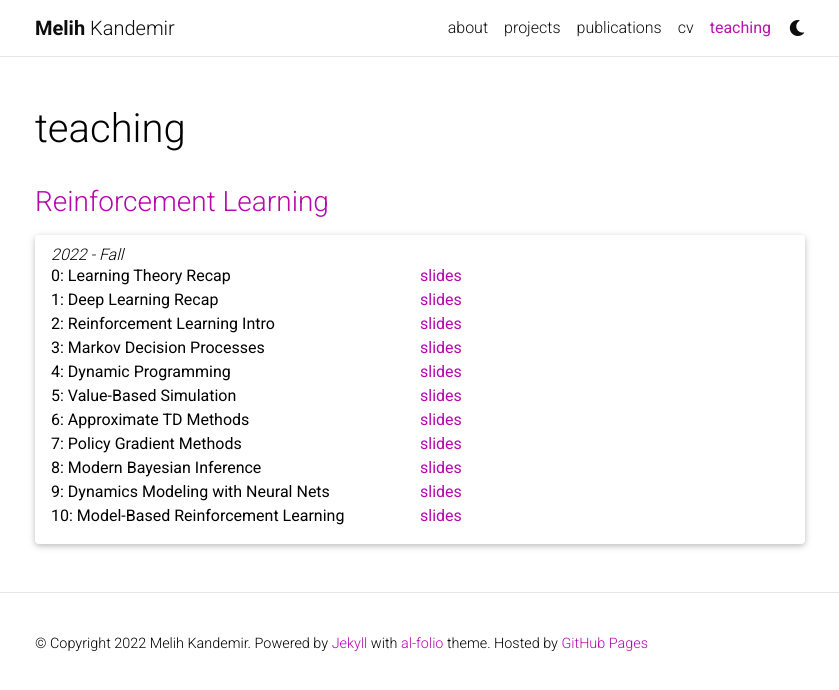
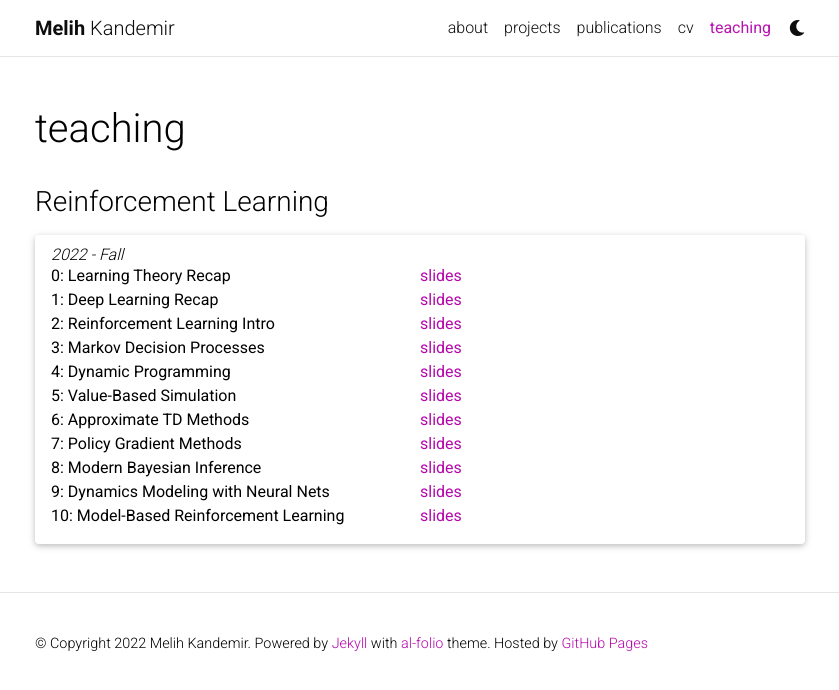
Before and after one commit to melihkandemir/melihkandemir.github.io, a Jekyll site: the page built from _pages/teaching.md, in a window 1280 px wide. Shown: the top 690 px of the page, without its empty margins (220-1059 px from the left). Built offline with Jekyll 4.4.1, drawn with Linux system fonts in a browser that asks for light colours; comment, search, counter and statistics services are not loaded; a style sheet for code colours, icons or effects is not loaded.

Commit message:
lecture link

```diff
--- a/_includes/lecture.html
+++ b/_includes/lecture.html
@@ -1,8 +1,4 @@
-{% if include.lecture.link == '' %}
-    <h3> {{ include.lecture.title }}</h3>
-{% else %}
-    <h3> <a href="{{ include.lecture.link }}" target="_blank" rel="noopener noreferrer">{{ include.lecture.title }}</a></h3>
-{% endif %}
+<h3> {{ include.lecture.title }}</h3>
 <div class="card mt-3">
     <div class="p-3">
       <div class="row">
```
